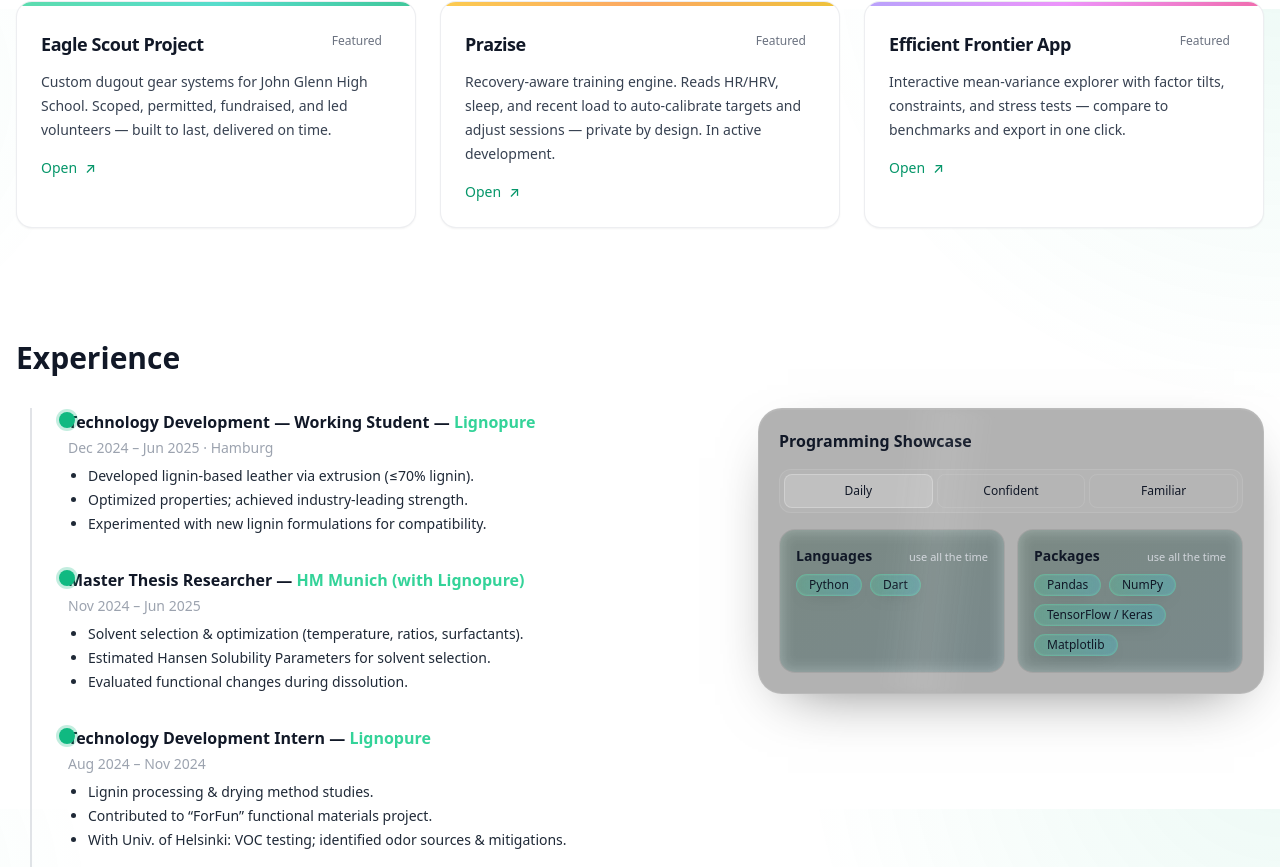
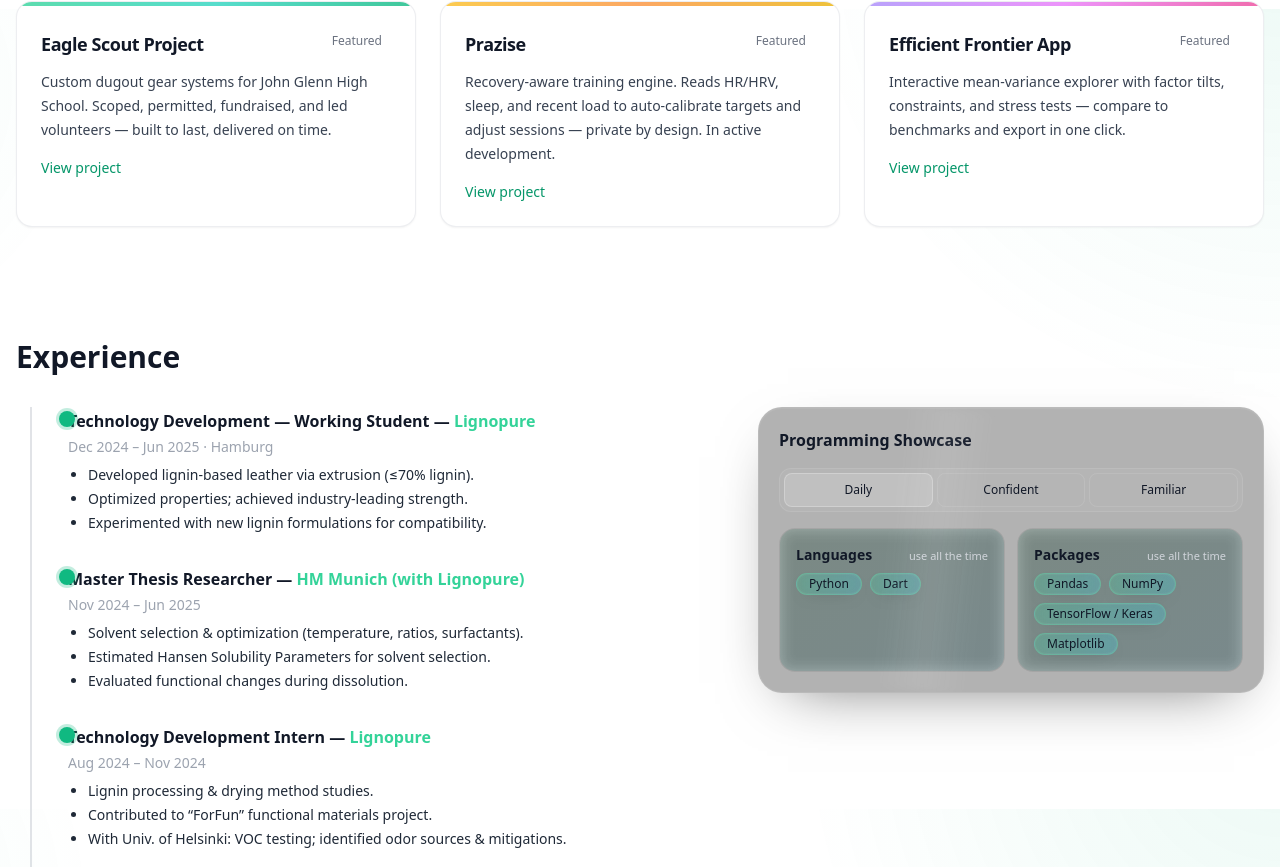
Before and after one commit to Tridude5/JohnSlavinskas, a Next.js app: page / in a window 1280 px wide. Shown: the part 1591-2458 px from the top of the page. Built offline with nearby package versions, Linux system fonts and the light colour scheme.

Commit message:
Update page.tsx

```diff
--- a/app/page.tsx
+++ b/app/page.tsx
@@ -175,7 +175,7 @@ function FeaturedCard({
   };
 
   return (
-    <a
+    <Link
       href={href}
       onMouseMove={onMove}
       className="group relative block overflow-hidden rounded-2xl border border-gray-200/70 dark:border-gray-800/70 bg-white dark:bg-zinc-900 shadow-sm transition-all duration-300 hover:-translate-y-1 hover:shadow-2xl focus-visible:outline-none focus-visible:ring-2 focus-visible:ring-emerald-400"
@@ -200,12 +200,11 @@ function FeaturedCard({
           </span>
         </div>
         <p className="mt-3 text-sm leading-6 text-gray-700 dark:text-gray-200">{blurb}</p>
-        <div className="mt-4 inline-flex items-center gap-2 text-sm font-medium text-emerald-600 dark:text-emerald-300">
-          <span>Open</span>
-          <span aria-hidden className="transition-transform group-hover:translate-x-0.5">↗</span>
+        <div className="mt-4 text-sm font-medium text-emerald-600 dark:text-emerald-300">
+          View project
         </div>
       </div>
-    </a>
+    </Link>
   );
 }
 
@@ -300,7 +299,7 @@ export default function Page() {
 
             {/* CTAs — symmetric; centered labels; GitHub/LinkedIn on row 2 */}
             <div className="mt-6 grid grid-cols-2 md:grid-cols-4 gap-3">
-              <MagneticButton href="/resume" className="btn w-full inline-flex justify-center text-center">
+              <MagneticButton href={`${base}/resume`} className="btn w-full inline-flex justify-center text-center">
                 See Resume
               </MagneticButton>
               <MagneticButton
@@ -317,7 +316,7 @@ export default function Page() {
               >
                 Download CV
               </MagneticButton>
-              <Link href="/projects" className="btn-outline w-full inline-flex justify-center text-center">
+              <Link href={`${base}/projects`} className="btn-outline w-full inline-flex justify-center text-center">
                 View Projects
               </Link>
 
@@ -422,21 +421,21 @@ export default function Page() {
           <FeaturedCard
             title="Eagle Scout Project"
             blurb="Custom dugout gear systems for John Glenn High School. Scoped, permitted, fundraised, and led volunteers — built to last, delivered on time."
-            href="/projects#eagle-scout"
+            href={`${base}/projects#eagle-scout`}
             accent="from-emerald-400 via-teal-400 to-emerald-500"
           />
 
           <FeaturedCard
             title="Prazise"
-            blurb="Recovery‑aware training engine. Reads HR/HRV, sleep, and recent load to auto‑calibrate targets and adjust sessions — private by design. In active development."
-            href="/projects#prazise"
+            blurb="Recovery-aware training engine. Reads HR/HRV, sleep, and recent load to auto-calibrate targets and adjust sessions — private by design. In active development."
+            href={`${base}/projects#prazise`}
             accent="from-amber-400 via-orange-400 to-yellow-500"
           />
 
           <FeaturedCard
             title="Efficient Frontier App"
-            blurb="Interactive mean‑variance explorer with factor tilts, constraints, and stress tests — compare to benchmarks and export in one click."
-            href="/projects#frontier"
+            blurb="Interactive mean-variance explorer with factor tilts, constraints, and stress tests — compare to benchmarks and export in one click."
+            href={`${base}/projects`}
             accent="from-violet-400 via-fuchsia-400 to-pink-500"
           />
         </div>
```
